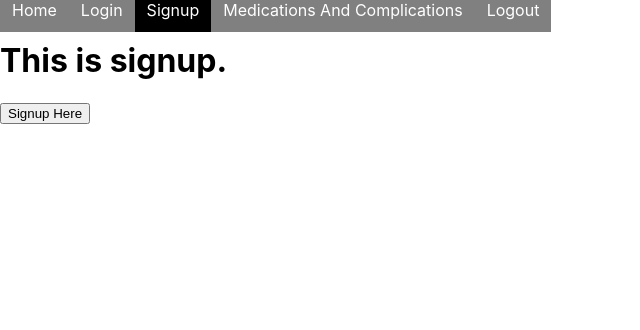
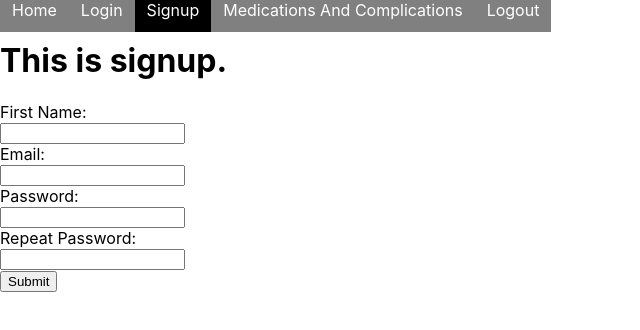
Before and after one commit to DavidNNussbaum/medications-and-complications-registry-front-end, a React (Create React App) app: page /signup in a window 1280 px wide. Shown: the top 330 px of the page, without its empty margins (0-640 px from the left). Built offline with nearby package versions, Linux system fonts and the light colour scheme.

Commit message:
User signup form is added.

```diff
--- a/src/components/Signup.js
+++ b/src/components/Signup.js
@@ -1,8 +1,10 @@
+import SignupForm from '../forms/SignupForm';
+
 function Signup() {
     return (
     <div>
        <h1>This is signup.</h1>
-       <button>Signup Here</button>
+    <SignupForm/>
     </div>
     )
 }
--- /dev/null
+++ b/src/forms/SignupForm.js
@@ -0,0 +1,33 @@
+const SignupForm = () => {
+    const handleSubmit = (event) => {
+       event.preventDefault()
+
+    }
+    return(
+   <form onSubmit={handleSubmit}>
+      <label htmlFor="first_name">
+          First Name:
+      </label>
+<br/>
+ <input type="email" id="email"/><br/>
+ <label htmlFor="email">
+          Email:
+      </label>
+<br/>
+ <input type="email" id="email"/><br/>
+ <label htmlFor="password">
+          Password:
+      </label>
+<br/>
+ <input type="password" id="password"/><br/>
+ <label htmlFor="password_confirmation">
+          Repeat Password:
+      </label>
+<br/>
+ <input type="password" id="password-confirmation"/><br/>
+ <input type="submit" value="Submit"/>
+</form>
+    )
+}
+
+export default SignupForm;
```
